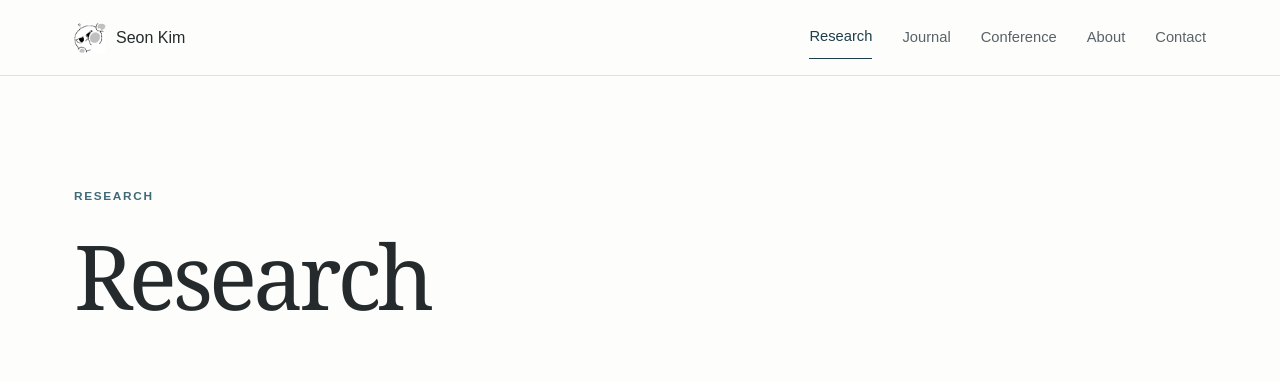
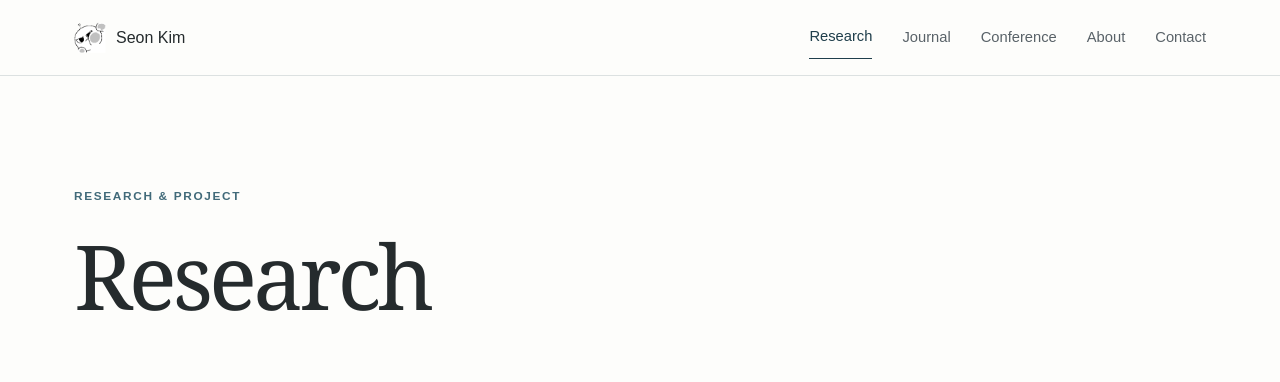
Before and after one commit to KSO012/KSO012.github.io, a Jekyll site: the page built from research.md, in a window 1280 px wide and 900 px high. Shown: the top 382 px of the window. Built offline with Jekyll 4.4.1, drawn with Linux system fonts in a browser that asks for light colours.

Commit message:
Update research.md

```diff
--- a/research.md
+++ b/research.md
@@ -7,7 +7,7 @@ permalink: /research/
 
 <!-- Common Page Header -->
 <section class="page-intro">
-  <div class="eyebrow">RESEARCH</div>
+  <div class="eyebrow">RESEARCH & PROJECT</div>
   <h1>Research</h1>
 </section>
 
```
